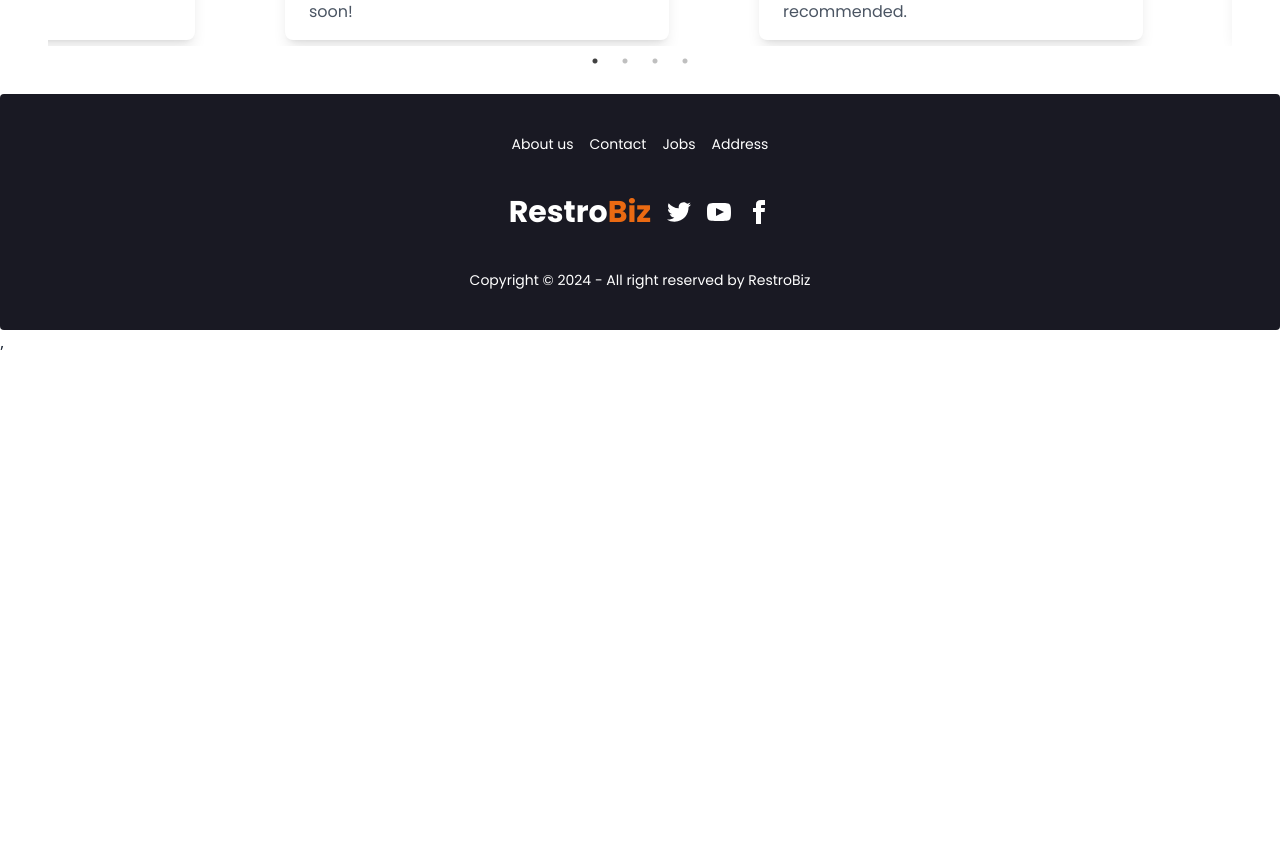
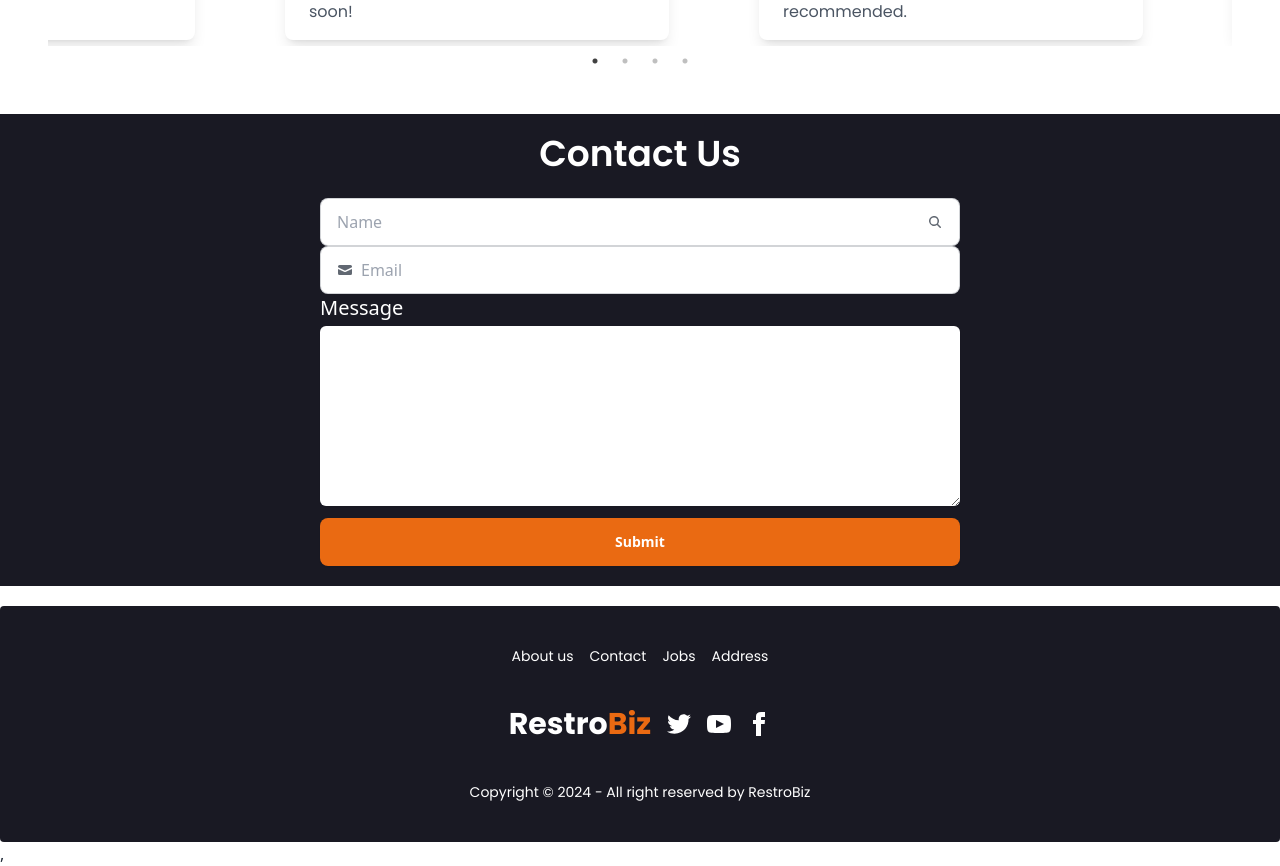
Before and after one commit to Juwelmia63/assignment-11-client, a React (Vite) app: page / in a window 1280 px wide. Shown: the part 1468-2334 px from the top of the page. Before the commit the page ends 1822 px from the top, so only its background shows below. Built offline with nearby package versions, Linux system fonts and the light colour scheme; no server answers; a web font is replaced by a local one.

Commit message:
another extra section add

```diff
--- a/src/pages/Home/Home/Home.jsx
+++ b/src/pages/Home/Home/Home.jsx
@@ -3,6 +3,7 @@ import Banner from "../../Banner/Banner";
 import Extra from "../../HomeExtraone/Extra";
 import Rating from "../../HomeExtraone/Rating";
 import TopFoods from "../../TopFoods/TopFoods";
+import ContactExtra from "../../HomeExtraone/ContactExtra";
 
 
 const Home = () => {
@@ -18,6 +19,7 @@ const Home = () => {
                 <TopFoods></TopFoods>
                 <Extra></Extra>
                 <Rating></Rating>
+                <ContactExtra></ContactExtra>
             </div>
         </HelmetProvider>
     );
--- /dev/null
+++ b/src/pages/HomeExtraone/ContactExtra.jsx
@@ -0,0 +1,53 @@
+
+
+const ContactExtra = () => {
+    return (
+        <div className="my-5 bg-[#191923]">
+
+            <div className="">
+                <h1 className="font-poppins text-4xl font-semibold text-center text-white pt-5 mb-6">Contact Us</h1>
+            </div>
+
+            <div className="w-1/2 pb-5 mx-auto">
+                <label className="input input-bordered flex items-center gap-2">
+                    <input type="text" className="grow" placeholder="Name" />
+                    <svg
+                        xmlns="http://www.w3.org/2000/svg"
+                        viewBox="0 0 16 16"
+                        fill="currentColor"
+                        className="h-4 w-4 opacity-70">
+                        <path
+                            fillRule="evenodd"
+                            d="M9.965 11.026a5 5 0 1 1 1.06-1.06l2.755 2.754a.75.75 0 1 1-1.06 1.06l-2.755-2.754ZM10.5 7a3.5 3.5 0 1 1-7 0 3.5 3.5 0 0 1 7 0Z"
+                            clipRule="evenodd" />
+                    </svg>
+                </label>
+                <label className="input input-bordered flex items-center gap-2">
+                    <svg
+                        xmlns="http://www.w3.org/2000/svg"
+                        viewBox="0 0 16 16"
+                        fill="currentColor"
+                        className="h-4 w-4 opacity-70">
+                        <path
+                            d="M2.5 3A1.5 1.5 0 0 0 1 4.5v.793c.026.009.051.02.076.032L7.674 8.51c.206.1.446.1.652 0l6.598-3.185A.755.755 0 0 1 15 5.293V4.5A1.5 1.5 0 0 0 13.5 3h-11Z" />
+                        <path
+                            d="M15 6.954 8.978 9.86a2.25 2.25 0 0 1-1.956 0L1 6.954V11.5A1.5 1.5 0 0 0 2.5 13h11a1.5 1.5 0 0 0 1.5-1.5V6.954Z" />
+                    </svg>
+                    <input type="text" className="grow" placeholder="Email" />
+                </label>
+
+                <div>
+                    <label htmlFor="description" className="block text-xl font-medium text-white">Message</label>
+                    <textarea name="description" id="description" rows="9" className="mt-1 block w-full border-gray-300 rounded-md shadow-sm focus:ring-orange-500 focus:border-indigo-500 sm:text-sm focus:outline-none focus:ring-2 focus:ring-purple-500" />
+                </div>
+
+                <div>
+                    <button type="submit" className=" btn border-none btn-neutral w-full bg-[#EA6A12] mt-3 text-white">Submit</button>
+                </div>
+
+            </div>
+        </div>
+    );
+};
+
+export default ContactExtra;
--- a/src/pages/purchase/Purchase.jsx
+++ b/src/pages/purchase/Purchase.jsx
@@ -7,6 +7,7 @@ import DatePicker from "react-datepicker";
 
 import "react-datepicker/dist/react-datepicker.css";
 import axios from "axios";
+import { Fade } from "react-awesome-reveal";
 
 
 
@@ -69,6 +70,7 @@ const Purchase = () => {
 
     return (
         <div>
+            <Fade direction="down">
             <div className="flex items-center justify-center my-7 font-poppins">
                 <div className="card bg-base-100 w-96 shadow-xl ">
                     <div className="card-body flex justify-center items-center">
@@ -111,6 +113,7 @@ const Purchase = () => {
 
                 </div>
             </div>
+            </Fade>
         </div>
     );
 };
--- a/src/pages/singleFoodPage/SingleFoodPage.jsx
+++ b/src/pages/singleFoodPage/SingleFoodPage.jsx
@@ -1,6 +1,7 @@
 import { useContext } from "react";
 import { Link, useLoaderData } from "react-router-dom";
 import { Authcontex } from "../../Provider/AuthProvider";
+import { Fade } from "react-awesome-reveal";
 
 const SingleFoodPage = () => {
 
@@ -10,6 +11,7 @@ const SingleFoodPage = () => {
     const { _id, food_name, food_image, food_category, price, quantity, food_origin, description } = food;
 
     return (
+        <Fade direction="down">
             <div className="flex items-center justify-center my-7">
                 <div className="card bg-base-100 w-96 shadow-xl ">
                     <div className="card-body">
@@ -35,6 +37,8 @@ const SingleFoodPage = () => {
                     </div>
                 </div>
             </div>
+        </Fade>
+
     );
 };
 
```
Lines whose indentation alone changed are shown as unchanged.
